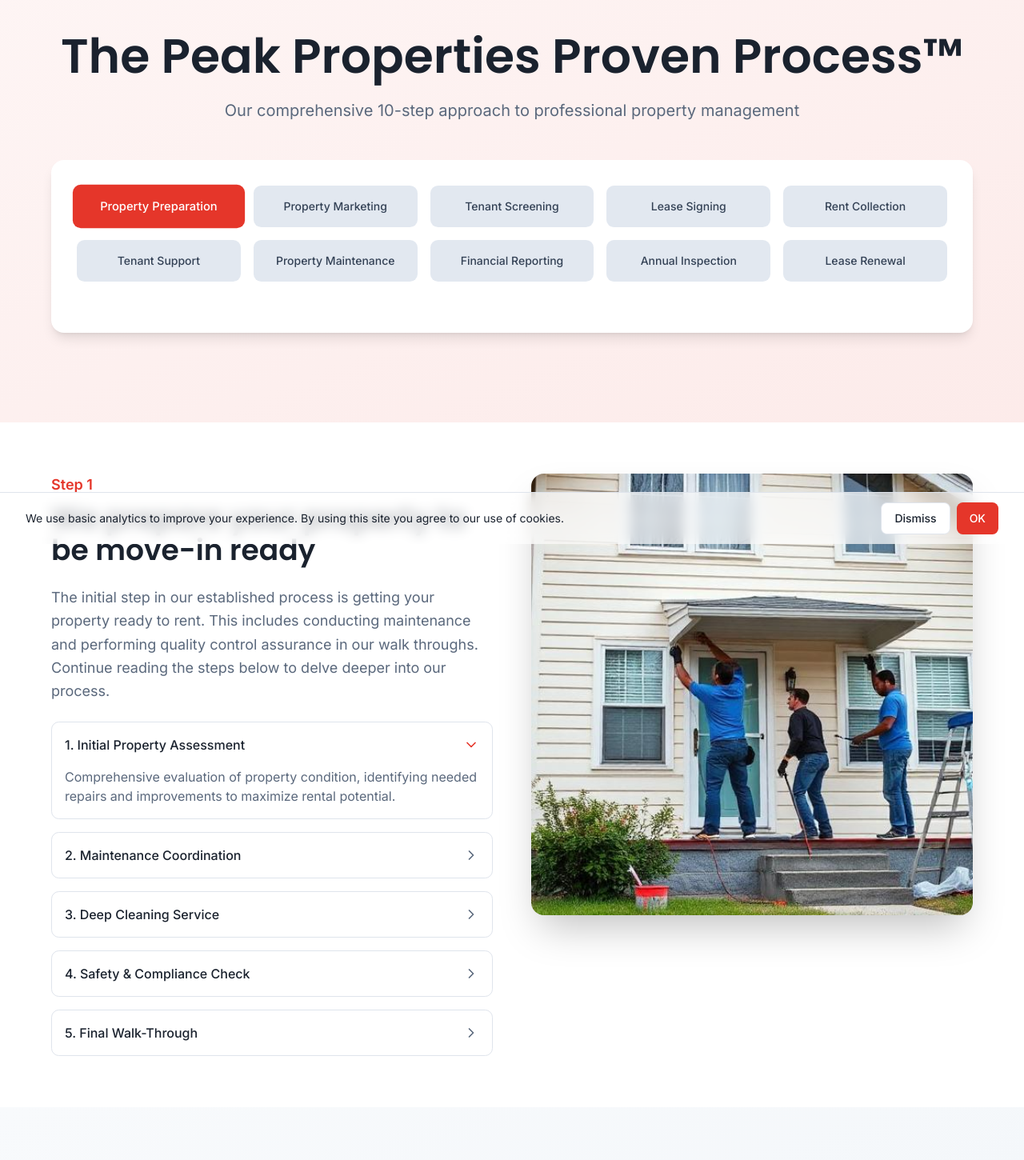
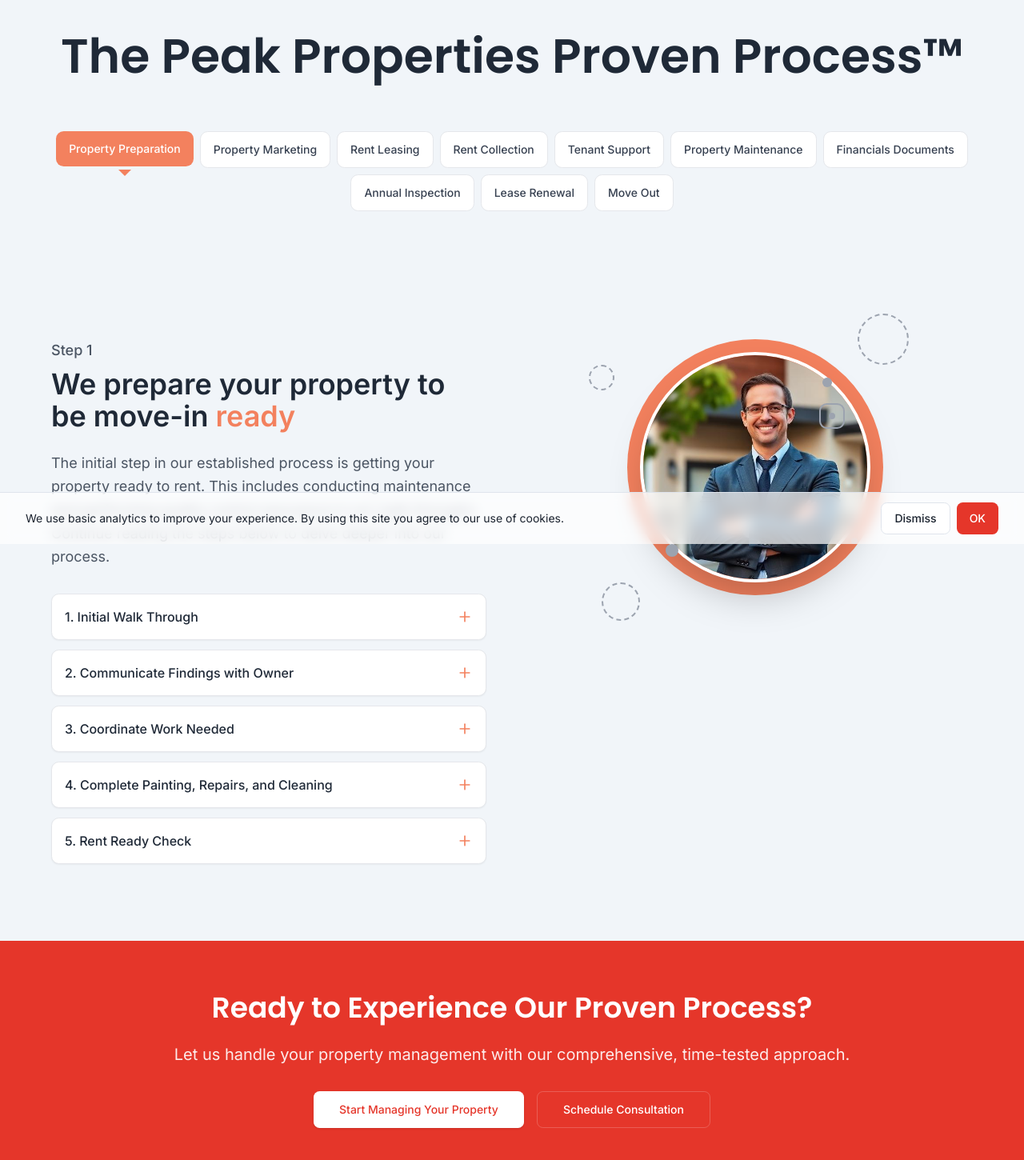
Before and after one commit to sshekou/peak-colorado-properties, a React (Vite) app: page /property-management-process in a window 1280 px wide. Shown: the part 120-1570 px from the top of the page at 80% size. Built offline with nearby package versions, Linux system fonts and the light colour scheme.

Commit message:
Refine Property Management Process

```diff
--- a/src/index.css
+++ b/src/index.css
@@ -9,6 +9,7 @@
     /* Brand palette */
     --brand: 4 78% 53%;              /* Peak red */
     --sandstone: 28 52% 62%;         /* Warm sandstone */
+    --coral: 14 86% 66%;             /* Coral accent */
     --slate-900: 215 28% 14%;        /* Cool slate deep */
     --slate-700: 215 20% 28%;
     --slate-100: 210 20% 96%;
--- a/src/pages/PropertyManagementProcess.tsx
+++ b/src/pages/PropertyManagementProcess.tsx
@@ -1,103 +1,31 @@
 import { SEO } from "@/components/SEO";
 import { useState } from "react";
-import { ChevronDown, ChevronRight } from "lucide-react";
+import { Plus } from "lucide-react";
 import propertyManagerProfessional from "@/assets/property-manager-professional.jpg";
-import propertyPreparation from "@/assets/property-preparation.jpg";
-import propertyMarketing from "@/assets/property-marketing.jpg";
-import tenantSupport from "@/assets/tenant-support.jpg";
 
 const PropertyManagementProcess = () => {
-  const [activeStep, setActiveStep] = useState(1);
-  const [expandedItems, setExpandedItems] = useState<number[]>([1]);
+  const [expandedItems, setExpandedItems] = useState<number[]>([]);
 
   const processSteps = [
-    { id: 1, title: "Property Preparation", color: "bg-coral-500" },
-    { id: 2, title: "Property Marketing", color: "bg-slate-200" },
-    { id: 3, title: "Tenant Screening", color: "bg-slate-200" },
-    { id: 4, title: "Lease Signing", color: "bg-slate-200" },
-    { id: 5, title: "Rent Collection", color: "bg-slate-200" },
-    { id: 6, title: "Tenant Support", color: "bg-slate-200" },
-    { id: 7, title: "Property Maintenance", color: "bg-slate-200" },
-    { id: 8, title: "Financial Reporting", color: "bg-slate-200" },
-    { id: 9, title: "Annual Inspection", color: "bg-slate-200" },
-    { id: 10, title: "Lease Renewal", color: "bg-slate-200" },
+    { id: 1, title: "Property Preparation", active: true },
+    { id: 2, title: "Property Marketing", active: false },
+    { id: 3, title: "Rent Leasing", active: false },
+    { id: 4, title: "Rent Collection", active: false },
+    { id: 5, title: "Tenant Support", active: false },
+    { id: 6, title: "Property Maintenance", active: false },
+    { id: 7, title: "Financials Documents", active: false },
+    { id: 8, title: "Annual Inspection", active: false },
+    { id: 9, title: "Lease Renewal", active: false },
+    { id: 10, title: "Move Out", active: false },
   ];
 
-  const stepDetails = {
-    1: {
-      title: "We prepare your property to be move-in ready",
-      description: "The initial step in our established process is getting your property ready to rent. This includes conducting maintenance and performing quality control assurance in our walk throughs. Continue reading the steps below to delve deeper into our process.",
-      image: propertyPreparation,
-      items: [
-        {
-          title: "Initial Property Assessment",
-          details: "Comprehensive evaluation of property condition, identifying needed repairs and improvements to maximize rental potential."
-        },
-        {
-          title: "Maintenance Coordination",
-          details: "Professional coordination of all necessary repairs, upgrades, and maintenance work with our trusted contractor network."
-        },
-        {
-          title: "Deep Cleaning Service",
-          details: "Professional deep cleaning to ensure the property meets our high standards for tenant move-in readiness."
-        },
-        {
-          title: "Safety & Compliance Check",
-          details: "Thorough inspection to ensure all safety features and local housing compliance requirements are met."
-        },
-        {
-          title: "Final Walk-Through",
-          details: "Complete property inspection with detailed documentation and photos for our records and marketing materials."
-        }
-      ]
-    },
-    2: {
-      title: "We market your property for maximum exposure",
-      description: "Our comprehensive marketing strategy ensures your property reaches qualified tenants quickly through multiple channels and professional presentation.",
-      image: propertyMarketing,
-      items: [
-        {
-          title: "Professional Photography",
-          details: "High-quality photos showcasing your property's best features to attract premium tenants."
-        },
-        {
-          title: "Multi-Platform Listing",
-          details: "Listing on major rental platforms including Zillow, Apartments.com, and our website for maximum visibility."
-        },
-        {
-          title: "Competitive Market Analysis",
-          details: "Research-based pricing strategy to ensure optimal rental rates while minimizing vacancy time."
-        },
-        {
-          title: "Virtual Tours",
-          details: "360-degree virtual tours and video walkthroughs to give prospective tenants a comprehensive view."
-        }
-      ]
-    },
-    6: {
-      title: "We provide comprehensive tenant support",
-      description: "Our dedicated tenant support ensures positive relationships and prompt resolution of any issues that arise during the tenancy.",
-      image: tenantSupport,
-      items: [
-        {
-          title: "24/7 Maintenance Requests",
-          details: "Online portal and phone system for tenants to submit maintenance requests at any time."
-        },
-        {
-          title: "Move-in Coordination",
-          details: "Smooth transition process including key handover, utility setup assistance, and property orientation."
-        },
-        {
-          title: "Ongoing Communication",
-          details: "Regular check-ins and open communication channels to address concerns before they become problems."
-        },
-        {
-          title: "Emergency Response",
-          details: "24/7 emergency response system for urgent issues affecting tenant safety or property security."
-        }
-      ]
-    }
-  };
+  const processItems = [
+    "Initial Walk Through",
+    "Communicate Findings with Owner",
+    "Coordinate Work Needed",
+    "Complete Painting, Repairs, and Cleaning",
+    "Rent Ready Check"
+  ];
 
   const toggleExpanded = (index: number) => {
     setExpandedItems(prev =>
@@ -107,15 +35,6 @@ const PropertyManagementProcess = () => {
     );
   };
 
-  const handleStepClick = (stepId: number) => {
-    setActiveStep(stepId);
-    if (stepDetails[stepId as keyof typeof stepDetails]) {
-      setExpandedItems([1]); // Reset expanded items when switching steps
-    }
-  };
-
-  const currentStepData = stepDetails[activeStep as keyof typeof stepDetails];
-
   return (
     <>
       <SEO
@@ -124,79 +43,78 @@ const PropertyManagementProcess = () => {
         canonicalPath="/property-management-process"
       />
 
-      <div className="min-h-screen bg-background">
+      <div className="min-h-screen bg-slate-100">
         {/* Hero Section */}
-        <section className="bg-gradient-to-br from-primary/5 to-primary/10 py-16">
+        <section className="bg-slate-100 py-16">
           <div className="container">
             <div className="max-w-6xl mx-auto text-center">
-              <h1 className="font-head text-4xl md:text-5xl lg:text-6xl mb-6">
+              <h1 className="font-head text-4xl md:text-5xl lg:text-6xl mb-16 text-gray-800">
                 The Peak Properties Proven Process™
               </h1>
-              <p className="text-xl text-muted-foreground mb-12">
-                Our comprehensive 10-step approach to professional property management
-              </p>
 
               {/* Process Flow */}
-              <div className="bg-white rounded-2xl p-8 shadow-lg mb-12">
-                <div className="grid grid-cols-2 md:grid-cols-5 gap-4 mb-8">
-                  {processSteps.map((step) => (
+              <div className="flex flex-wrap justify-center gap-2 mb-16">
+                {processSteps.map((step, index) => (
+                  <div key={step.id} className="relative">
                     <button
-                      key={step.id}
-                      onClick={() => handleStepClick(step.id)}
-                      className={`p-4 rounded-lg text-sm font-medium transition-all duration-200 ${
-                        activeStep === step.id
-                          ? 'bg-primary text-primary-foreground transform scale-105'
-                          : step.color + ' text-slate-700 hover:bg-slate-300'
+                      className={`px-4 py-3 text-sm font-medium rounded-lg transition-all duration-200 ${
+                        step.active
+                          ? 'bg-coral-500 text-white relative'
+                          : 'bg-white text-gray-700 hover:bg-gray-50 border border-gray-200'
                       }`}
                     >
                       {step.title}
+                      {step.active && (
+                        <div className="absolute -bottom-3 left-1/2 transform -translate-x-1/2">
+                          <div className="w-0 h-0 border-l-8 border-r-8 border-t-8 border-l-transparent border-r-transparent border-t-coral-500"></div>
+                        </div>
+                      )}
                     </button>
+                  </div>
                 ))}
-                </div>
               </div>
             </div>
           </div>
         </section>
 
-        {/* Current Step Details */}
-        {currentStepData && (
-          <section className="container py-16">
+        {/* Step 1 Details */}
+        <section className="container py-8">
           <div className="max-w-6xl mx-auto">
-              <div className="grid lg:grid-cols-2 gap-12 items-start">
+            <div className="grid lg:grid-cols-2 gap-16 items-start">
               <div>
-                  <div className="mb-6">
-                    <span className="text-primary font-semibold text-lg">
-                      Step {activeStep}
+                <div className="mb-8">
+                  <span className="text-gray-600 font-medium text-lg">
+                    Step 1
                   </span>
-                    <h2 className="font-head text-3xl md:text-4xl mt-2 mb-6">
-                      {currentStepData.title}
+                  <h2 className="text-3xl md:text-4xl font-bold text-gray-800 mt-2 mb-6 leading-tight">
+                    We prepare your property to be move-in <span className="text-coral-500">ready</span>
                   </h2>
-                    <p className="text-lg text-muted-foreground leading-relaxed">
-                      {currentStepData.description}
+                  <p className="text-gray-600 text-lg leading-relaxed">
+                    The initial step in our established process is getting your property ready to rent. This includes conducting maintenance and performing quality control assurance in our walk throughs. Continue reading the steps below to delve deeper into our process.
                   </p>
                 </div>
 
                 {/* Expandable Items */}
-                  <div className="space-y-4">
-                    {currentStepData.items.map((item, index) => (
-                      <div key={index} className="border border-border rounded-lg">
+                <div className="space-y-3">
+                  {processItems.map((item, index) => (
+                    <div key={index} className="bg-white rounded-lg border border-gray-200 shadow-sm">
                       <button
                         onClick={() => toggleExpanded(index + 1)}
-                          className="w-full flex items-center justify-between p-4 text-left hover:bg-muted/50 transition-colors"
+                        className="w-full flex items-center justify-between p-4 text-left hover:bg-gray-50 transition-colors"
                       >
-                          <span className="font-medium">
-                            {index + 1}. {item.title}
+                        <span className="font-medium text-gray-800">
+                          {index + 1}. {item}
                         </span>
-                          {expandedItems.includes(index + 1) ? (
-                            <ChevronDown className="h-5 w-5 text-primary" />
-                          ) : (
-                            <ChevronRight className="h-5 w-5 text-muted-foreground" />
-                          )}
+                        <Plus
+                          className={`h-5 w-5 text-coral-500 transition-transform ${
+                            expandedItems.includes(index + 1) ? 'rotate-45' : ''
+                          }`}
+                        />
                       </button>
                       {expandedItems.includes(index + 1) && (
-                          <div className="px-4 pb-4">
-                            <p className="text-muted-foreground">
-                              {item.details}
+                        <div className="px-4 pb-4 border-t border-gray-100">
+                          <p className="text-gray-600 pt-3">
+                            Detailed information about the {item.toLowerCase()} process and what it involves for your property management experience.
                           </p>
                         </div>
                       )}
@@ -205,55 +123,40 @@ const PropertyManagementProcess = () => {
                 </div>
               </div>
 
+              <div className="relative flex justify-center">
+                {/* Circular Image with Background */}
                 <div className="relative">
-                  <div className="aspect-square rounded-2xl overflow-hidden shadow-2xl">
+                  {/* Large circular background */}
+                  <div className="w-80 h-80 bg-coral-500 rounded-full flex items-center justify-center">
+                    <div className="w-72 h-72 rounded-full overflow-hidden border-4 border-white shadow-2xl">
                       <img
-                      src={currentStepData.image}
-                      alt={`Step ${activeStep}: ${currentStepData.title}`}
+                        src={propertyManagerProfessional}
+                        alt="Professional property manager representing Peak Properties proven process"
                         className="w-full h-full object-cover"
                       />
                     </div>
-                  {/* Decorative elements could be added here */}
+                  </div>
+
+                  {/* Decorative dotted circles and elements */}
+                  <div className="absolute -top-8 -right-8 w-16 h-16 border-2 border-dashed border-gray-400 rounded-full"></div>
+                  <div className="absolute -bottom-8 -left-8 w-12 h-12 border-2 border-dashed border-gray-400 rounded-full"></div>
+                  <div className="absolute top-8 -left-12 w-8 h-8 border-2 border-dashed border-gray-400 rounded-full"></div>
+
+                  {/* Small decorative dots */}
+                  <div className="absolute top-12 right-16 w-3 h-3 bg-gray-400 rounded-full"></div>
+                  <div className="absolute bottom-16 right-8 w-2 h-2 bg-gray-400 rounded-full"></div>
+                  <div className="absolute bottom-12 left-12 w-4 h-4 bg-gray-400 rounded-full"></div>
+
+                  {/* Icon-like decorative elements */}
+                  <div className="absolute top-20 right-12">
+                    <div className="w-8 h-8 border-2 border-gray-400 rounded-lg flex items-center justify-center">
+                      <div className="w-2 h-2 bg-gray-400 rounded-full"></div>
                     </div>
                   </div>
+                  <div className="absolute bottom-20 left-8">
+                    <div className="w-6 h-6 border-2 border-gray-400 rounded-full flex items-center justify-center">
+                      <div className="w-1.5 h-1.5 bg-gray-400 rounded-full"></div>
                     </div>
-          </section>
-        )}
-
-        {/* Professional Image Section */}
-        <section className="bg-gradient-to-br from-slate-50 to-slate-100 py-16">
-          <div className="container">
-            <div className="max-w-4xl mx-auto">
-              <div className="grid md:grid-cols-2 gap-12 items-center">
-                <div>
-                  <h2 className="font-head text-3xl mb-6">
-                    Professional Property Management You Can Trust
-                  </h2>
-                  <p className="text-lg text-muted-foreground mb-6">
-                    Our experienced team handles every aspect of property management with precision and care. From initial preparation to ongoing tenant relations, we ensure your investment is protected and profitable.
-                  </p>
-                  <div className="flex flex-col sm:flex-row gap-4">
-                    <a
-                      href="/owners"
-                      className="inline-flex items-center justify-center rounded-md bg-primary px-6 py-3 text-sm font-medium text-primary-foreground shadow transition-colors hover:bg-primary/90"
-                    >
-                      Learn More About Our Services
-                    </a>
-                    <a
-                      href="/contact"
-                      className="inline-flex items-center justify-center rounded-md border border-input bg-background px-6 py-3 text-sm font-medium shadow-sm transition-colors hover:bg-accent hover:text-accent-foreground"
-                    >
-                      Get Started Today
-                    </a>
-                  </div>
-                </div>
-                <div className="relative">
-                  <div className="aspect-[4/3] rounded-xl overflow-hidden shadow-xl">
-                    <img
-                      src={propertyManagerProfessional}
-                      alt="Professional property manager representing Peak Properties"
-                      className="w-full h-full object-cover"
-                    />
                   </div>
                 </div>
               </div>
@@ -262,7 +165,7 @@ const PropertyManagementProcess = () => {
         </section>
 
         {/* CTA Section */}
-        <section className="bg-primary py-16 text-primary-foreground">
+        <section className="bg-primary py-16 text-primary-foreground mt-16">
           <div className="container">
             <div className="max-w-4xl mx-auto text-center">
               <h2 className="font-head text-3xl md:text-4xl mb-6">
--- a/tailwind.config.ts
+++ b/tailwind.config.ts
@@ -31,6 +31,19 @@ export default {
 				secondary: {
 					DEFAULT: 'hsl(var(--secondary))',
 					foreground: 'hsl(var(--secondary-foreground))'
+				},
+				coral: {
+					DEFAULT: 'hsl(var(--coral))',
+					50: 'hsl(14 86% 95%)',
+					100: 'hsl(14 86% 90%)',
+					200: 'hsl(14 86% 80%)',
+					300: 'hsl(14 86% 70%)',
+					400: 'hsl(14 86% 60%)',
+					500: 'hsl(var(--coral))',
+					600: 'hsl(14 86% 56%)',
+					700: 'hsl(14 86% 46%)',
+					800: 'hsl(14 86% 36%)',
+					900: 'hsl(14 86% 26%)',
 				},
 				destructive: {
 					DEFAULT: 'hsl(var(--destructive))',
```
Lines whose indentation alone changed are shown as unchanged.
